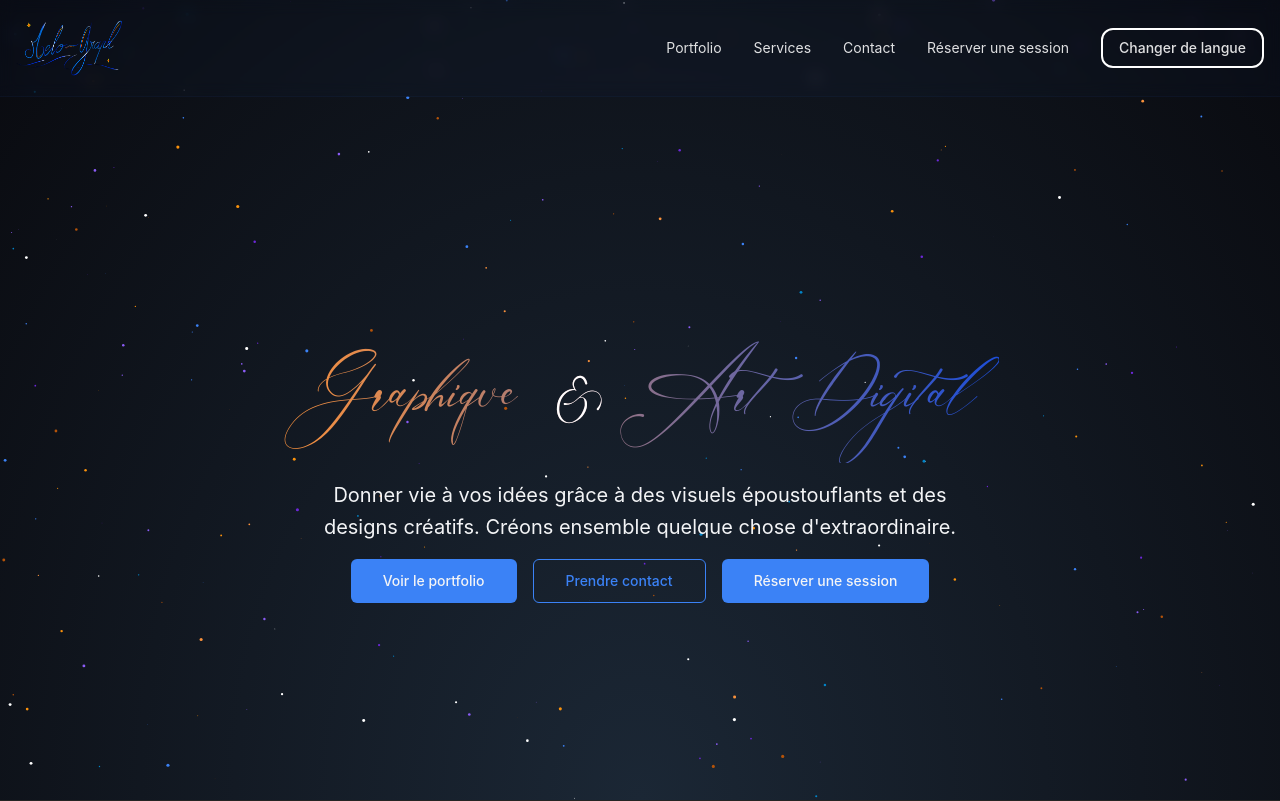
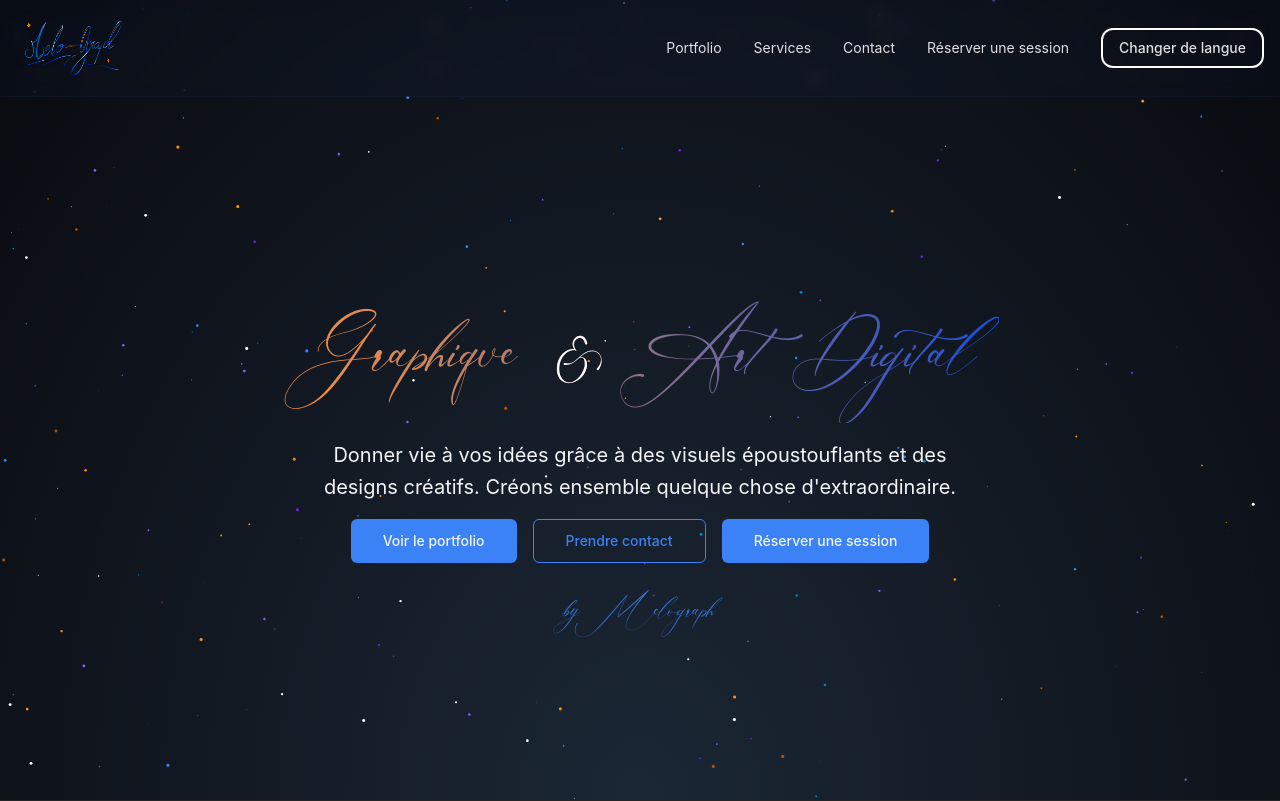
Before and after one commit to Nath9666/portofolio-v2, a React (Vite) app: page /home in a window 1280 px wide. Shown: the top 801 px of the page. Built offline with nearby package versions, Linux system fonts and the light colour scheme.

Commit message:
add melo graph in first page

```diff
--- a/src/components/hero.tsx
+++ b/src/components/hero.tsx
@@ -16,7 +16,7 @@ export function Hero() {
           {t("title").split("_")[2]}
         </span>
       </h1>
-      <p className="max-w-[42rem] leading-normal text-muted-foreground sm:text-xl sm:leading-8">
+      <p className="max-w-[42rem] mx-6 leading-normal text-muted-foreground sm:text-xl sm:leading-8">
         {t("welcome_phrase")}
       </p>
       <div className="flex gap-4 flex-row">
@@ -40,6 +40,9 @@ export function Hero() {
           </Button>
         </Link>
       </div>
+      <h2 className="font-custom lg:text-5xl text-4xl bg-gradient-to-b from-blue-500 to-blue-500/60 bg-clip-text text-transparent w-full p-2">
+        by Melo-graph
+      </h2>
     </section>
   );
 }
```
